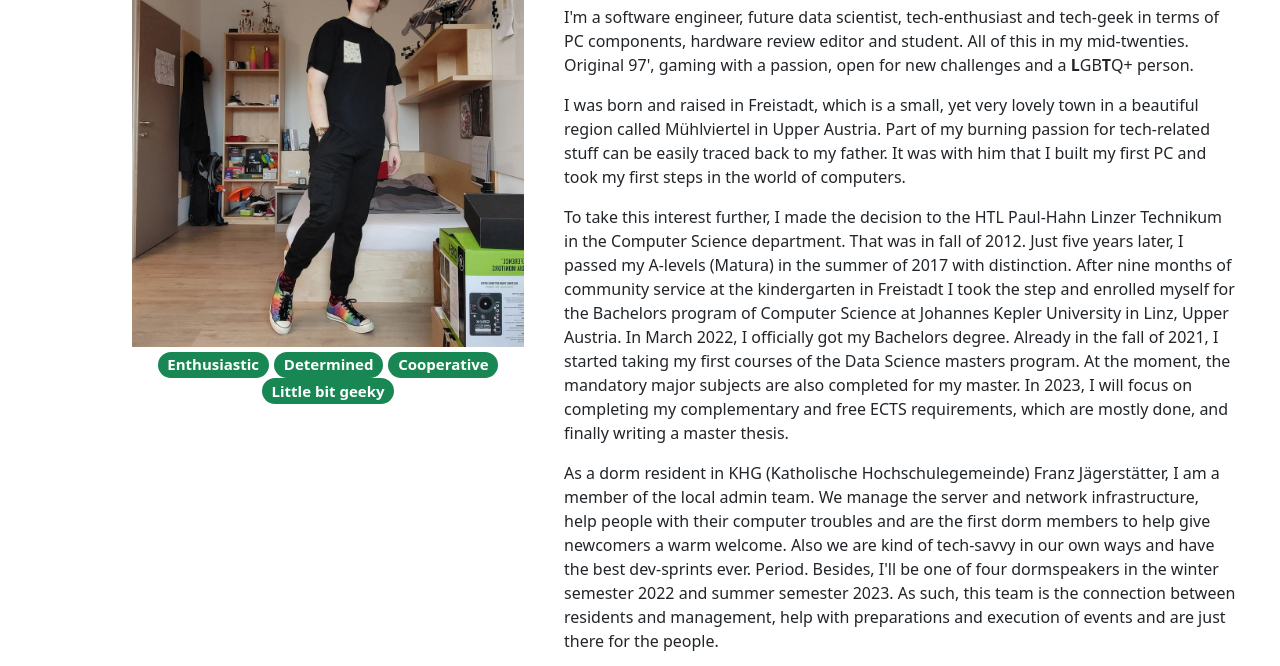
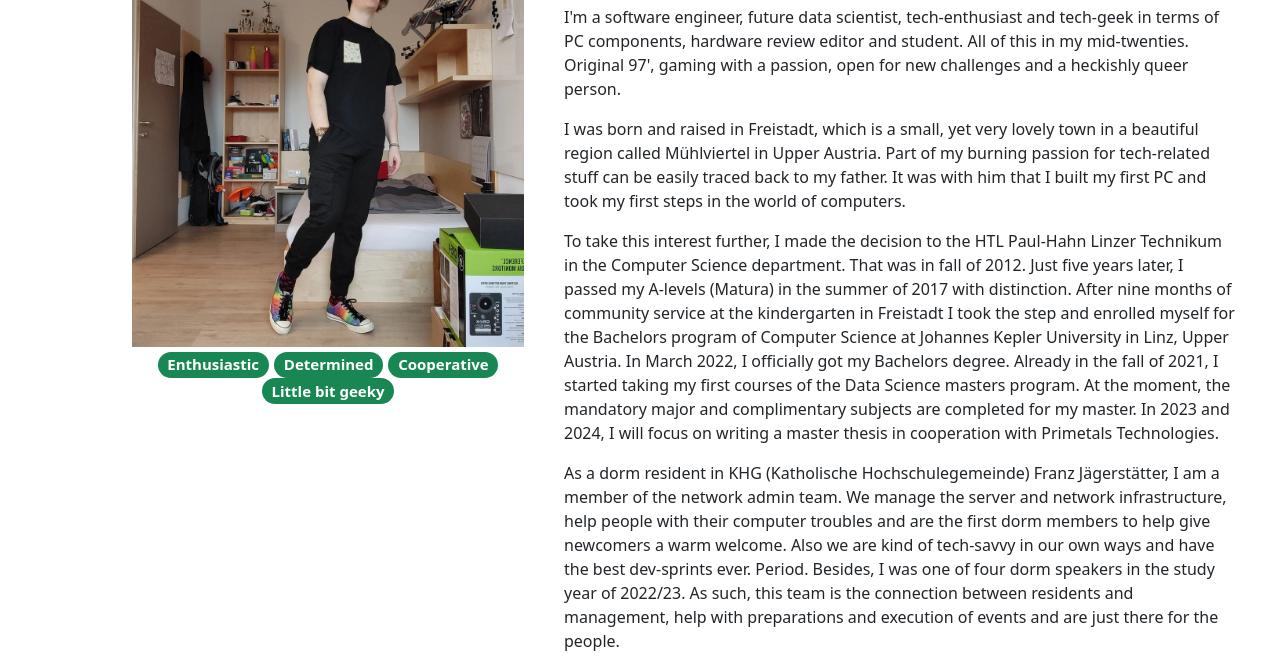
Before and after one commit to Stern1710/stern1710.github.io, a plain HTML site: page index.html in a window 1280 px wide. Shown: the part 209-875 px from the top of the page. Drawn offline with nearby package versions, Linux system fonts and the light colour scheme.

Commit message:
update introduction to july 2023

```diff
--- a/index.html
+++ b/index.html
@@ -81,18 +81,18 @@
               <div class="col-sm-12 col-lg-8 col-xl-7">
                 <div class="card-body">
                   <h3 class="card-title">Katharina Sternbauer</h3>
-                  <p class="card-text">I'm a software engineer, future data scientist, tech-enthusiast and tech-geek in terms of PC components, hardware review editor and student. All of this in my mid-twenties. Original 97', gaming with a passion, open for new challenges and a <b>L</b>GB<b>T</b>Q+ person.
+                  <p class="card-text">I'm a software engineer, future data scientist, tech-enthusiast and tech-geek in terms of PC components, hardware review editor and student. All of this in my mid-twenties. Original 97', gaming with a passion, open for new challenges and a heckishly queer person.
                   </p>
                   <p class="card-text">I was born and raised in Freistadt, which is a small, yet very lovely town in a beautiful region called Mühlviertel in Upper Austria.
                     Part of my burning passion for tech-related stuff can be easily traced back to my father. It was with him that I built my first PC and took my first steps in the world of computers.
                   </p>
                   <p class="card-text">To take this interest further, I made the decision to the HTL Paul-Hahn Linzer Technikum in the Computer Science department. That was in fall of 2012. Just five years later, I passed my A-levels (Matura) in the summer of 2017 with distinction.
                     After nine months of community service at the kindergarten in Freistadt I took the step and enrolled myself for the Bachelors program of Computer Science at Johannes Kepler University in Linz, Upper Austria. In March 2022, I officially got my Bachelors degree. Already in the fall of 2021, I started taking my first courses of the Data Science masters program.
-                    At the moment, the mandatory major subjects are also completed for my master. In 2023, I will focus on completing my complementary and free ECTS requirements, which are mostly done, and finally writing a master thesis.
+                    At the moment, the mandatory major and complimentary subjects are completed for my master. In 2023 and 2024, I will focus on writing a master thesis in cooperation with Primetals Technologies.
                   </p>
                   <p>
-                    As a dorm resident in KHG (Katholische Hochschulegemeinde) Franz Jägerstätter, I am a member of the local admin team. We manage the server and network infrastructure, help people with their computer troubles and are the first dorm members to help give newcomers a warm welcome. Also we are kind of tech-savvy in our own ways and have the best dev-sprints ever. Period.
-                    Besides, I'll be one of four dormspeakers in the winter semester 2022 and summer semester 2023. As such, this team is the connection between residents and management, help with preparations and execution of events and are just there for the people.
+                    As a dorm resident in KHG (Katholische Hochschulegemeinde) Franz Jägerstätter, I am a member of the network admin team. We manage the server and network infrastructure, help people with their computer troubles and are the first dorm members to help give newcomers a warm welcome. Also we are kind of tech-savvy in our own ways and have the best dev-sprints ever. Period.
+                    Besides, I was one of four dorm speakers in the study year of 2022/23. As such, this team is the connection between residents and management, help with preparations and execution of events and are just there for the people.
                   </p>
                   <p class="card-text">
                     Besides my academic career and university life, I am a freelance editor for the German tech-portal tech-review.de, or in short TRV. additionally I call myself a big fan for the Duckburg universe and I am in love with small ABS plastic bricks. In case you'd like to know more about this and me, feel free to read about my <a href="#other-interests">personal interests</a>.
```
